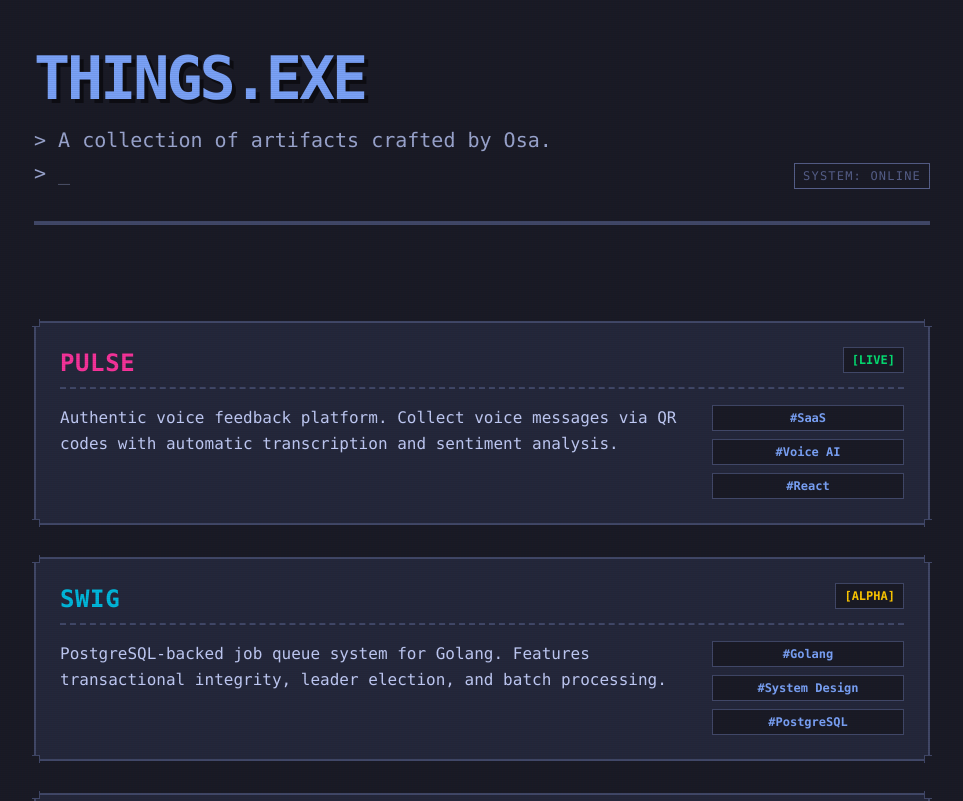
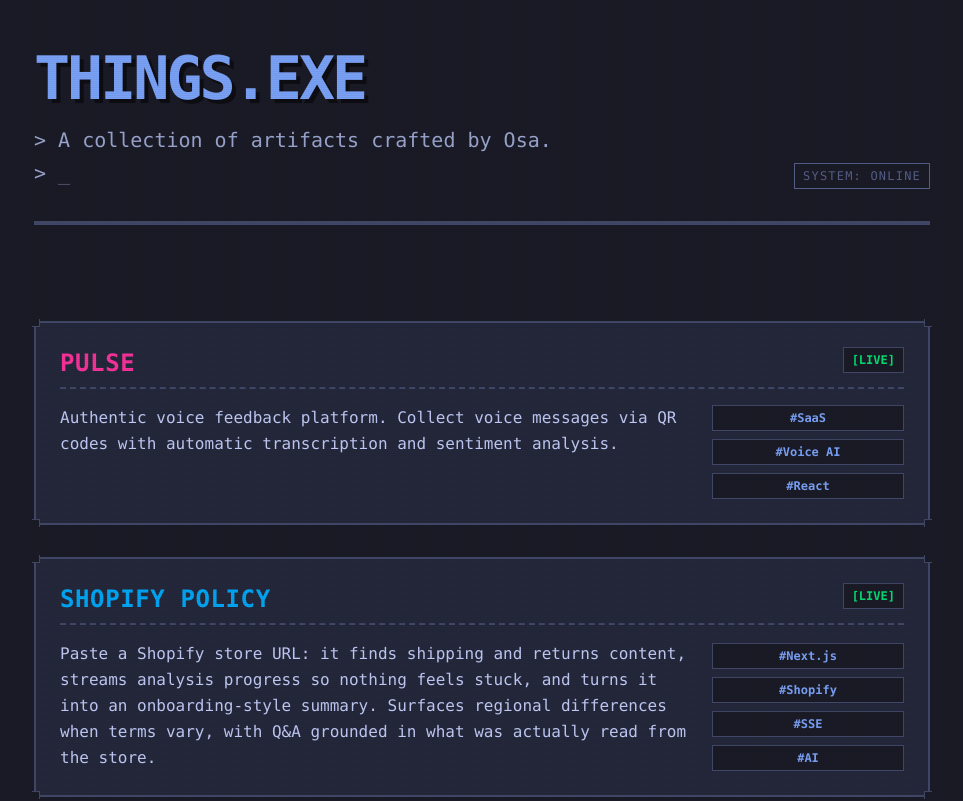
Before and after one commit to glamboyosa/things, a Vue app: page / in a window 1280 px wide. Shown: the top 801 px of the page, without its empty margins (158-1121 px from the left). Built offline with nearby package versions, Linux system fonts and the light colour scheme.

Commit message:
add shopify to things

```diff
--- a/src/App.vue
+++ b/src/App.vue
@@ -10,6 +10,16 @@ const projects = ref([
     status: 'Live',
     color: 'text-pink-500',
     borderColor: 'border-pink-500'
+  },
+  {
+    name: 'Shopify Policy',
+    description:
+      'Paste a Shopify store URL: it finds shipping and returns content, streams analysis progress so nothing feels stuck, and turns it into an onboarding-style summary. Surfaces regional differences when terms vary, with Q&A grounded in what was actually read from the store.',
+    link: 'https://shopify.glamboyosa.xyz',
+    tags: ['Next.js', 'Shopify', 'SSE', 'AI'],
+    status: 'Live',
+    color: 'text-sky-500',
+    borderColor: 'border-sky-500'
   },
   {
     name: 'Swig',
```
